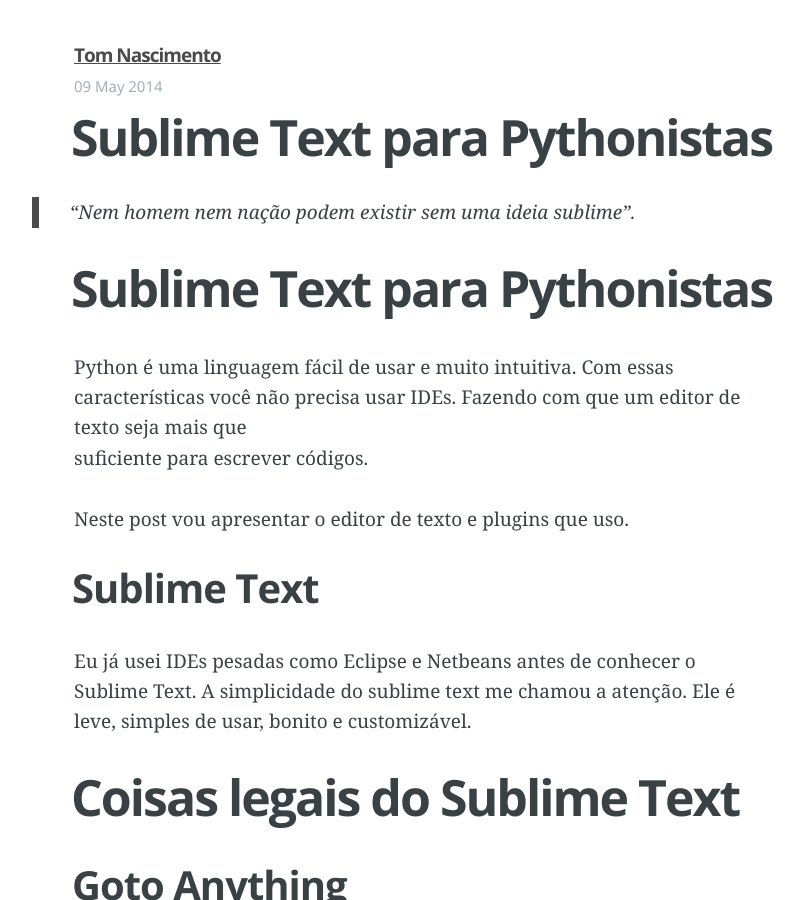
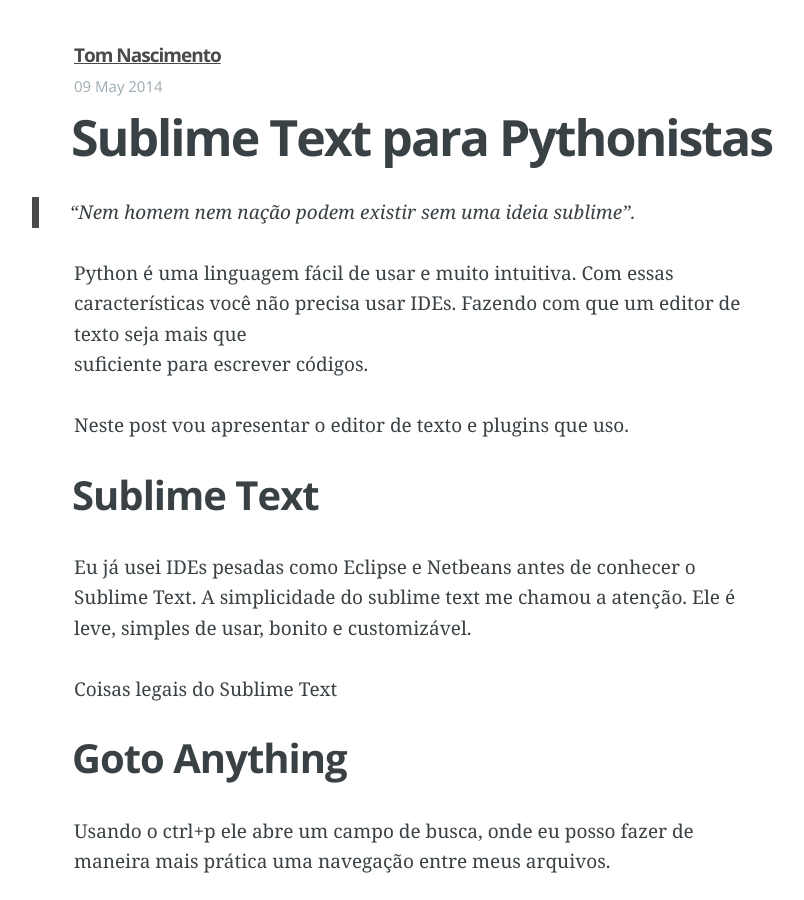
Before and after one commit to mjmendo/mjmendo.github.io, a Jekyll site: the page built from _posts/2014-05-25-sublime-text-python.md, in a window 1280 px wide and 900 px high. Shown: the whole window, without its empty margins (216-1020 px from the left). Built offline with Jekyll 4.4.1, drawn with Linux system fonts in a browser that asks for light colours; Markdown is read by kramdown in place of the engine named in the settings.

Commit message:
adiciona post sublime text python

```diff
--- a/_posts/2014-05-25-sublime-text-python.md
+++ b/_posts/2014-05-25-sublime-text-python.md
@@ -7,14 +7,11 @@
 
 > "Nem homem nem nação podem existir sem uma ideia sublime".
 
-# Sublime Text para Pythonistas
-
 Python é uma linguagem fácil de usar e muito intuitiva. Com essas
 características você não precisa usar IDEs. Fazendo com que  um editor de texto seja mais que
 suficiente para escrever códigos.
 
 Neste post vou apresentar o editor de texto e plugins que uso.
-
 
 ## Sublime Text
 
@@ -22,7 +19,7 @@
 o Sublime Text. A simplicidade do sublime text me chamou a atenção.
 Ele é leve, simples de usar, bonito e customizável.
 
-#Coisas legais do Sublime Text
+Coisas legais do Sublime Text
 
 
 ## Goto Anything
```
